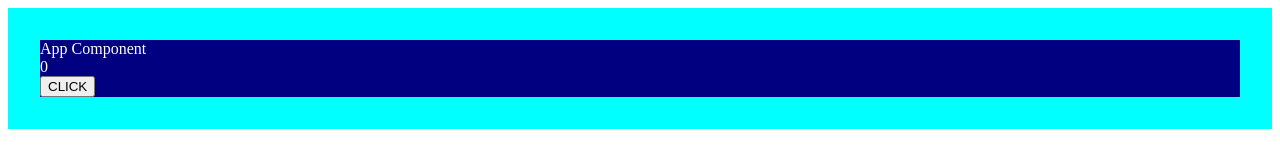
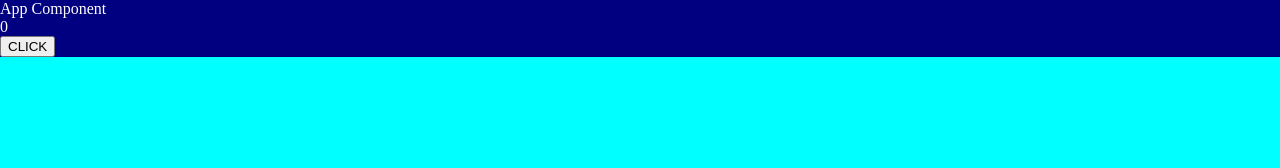
Before and after one commit to vyacheslav-piskun/kata-space-tourism, a Gatsby site: page / in a window 1280 px wide. Built offline with nearby package versions, Linux system fonts and the light colour scheme; Gatsby itself is replaced by a stand-in of ours.

Commit message:
add base gatsby components

```diff
--- /dev/null
+++ b/gatsby-browser.js
@@ -0,0 +1 @@
+import "./src/styles/global.scss";
--- a/src/components/App/App.jsx
+++ b/src/components/App/App.jsx
@@ -3,11 +3,12 @@ import React, { useEffect, useState } from 'react';
 import * as styles from './App.module.scss';
 
 const App = () => {
+	const [count, setCount] = useState(0);
 
-	const [count, setCount] = useState(0);
 	useEffect(() => {
 		console.log('hello world')
 	})
+
 	return (
 		<div className={styles.wrapper}>
 			<div>App Component</div>
--- a/src/pages/index.js
+++ b/src/pages/index.js
@@ -1,15 +1,16 @@
-import * as styles from './index.module.scss';
-import * as React from "react"
+import React from "react"
+
 import App from "../components/App";
 
 const IndexPage = () => {
-  return (
-    <div className={styles.wrapper}>
-      <App />
-    </div>
-  )
+  return <App />
 }
 
 export default IndexPage
 
-export const Head = () => <title>Home Page</title>
+export const Head = () => (
+  <>
+    <html lang="en" />
+    <title>Home Page</title>
+  </>
+)
--- a/src/pages/index.module.scss
+++ /dev/null
@@ -1,4 +0,0 @@
-.wrapper {
-  background: aqua;
-  padding: 2rem;
-}
--- /dev/null
+++ b/src/styles/global.scss
@@ -0,0 +1,10 @@
+html, body {
+  margin: 0;
+  padding: 0;
+  box-sizing: border-box;
+}
+
+html, body {
+  min-height: 100svh;
+  background-color: aqua;
+}
```
Also changed, not shown: src/pages/404.js (+7 -2 lines), src/pages/registration.js (added, +16 -0 lines).
